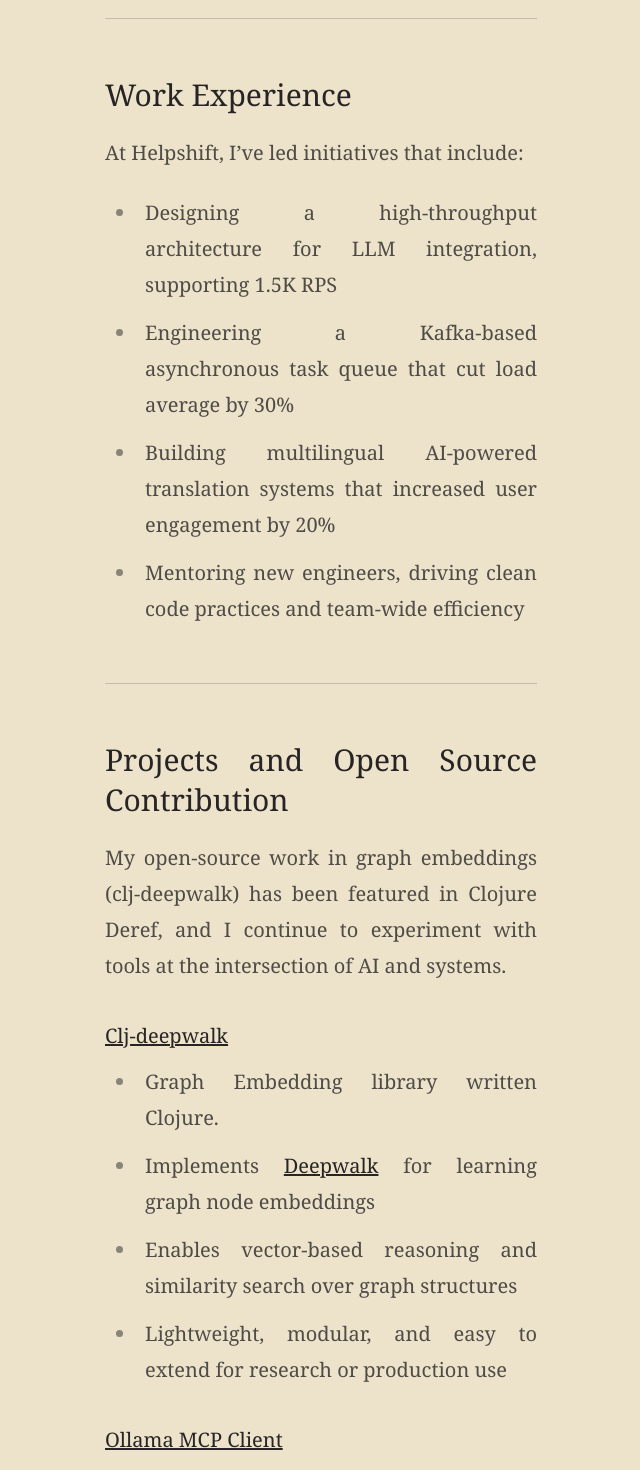
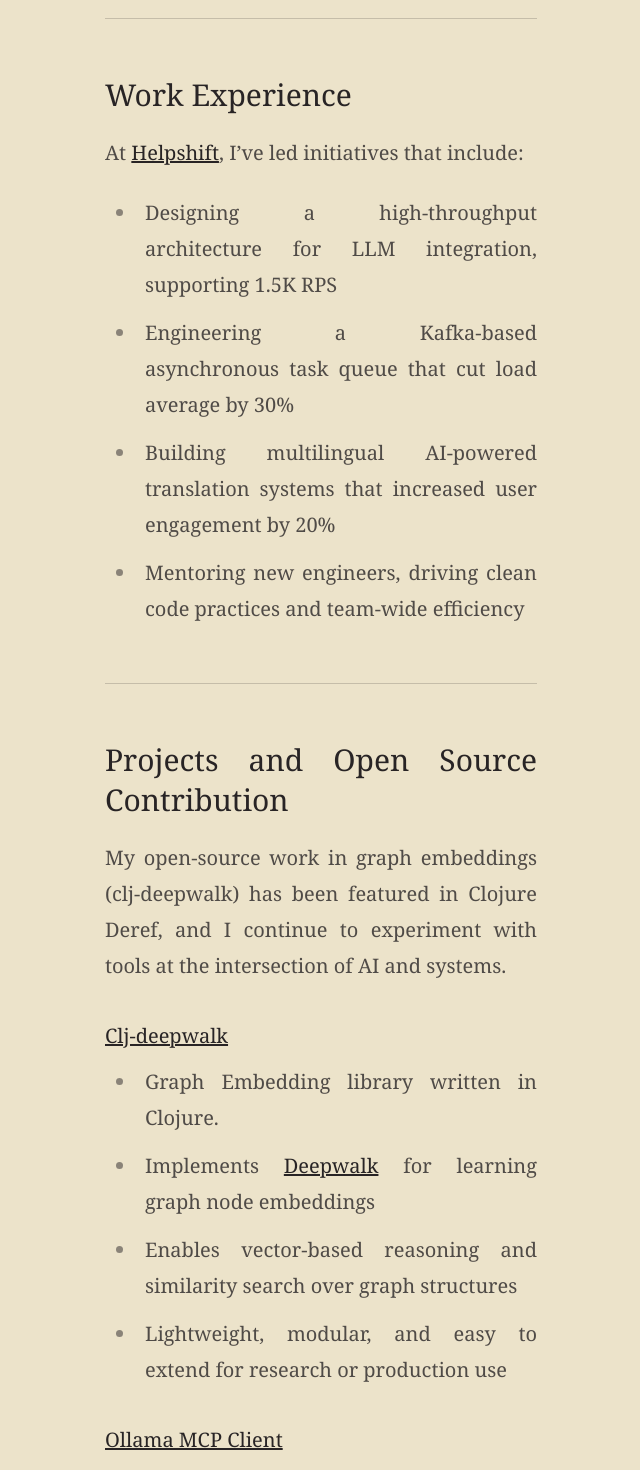
Before and after one commit to mihirrd/next-blog, a Next.js app: page /about in a window 1280 px wide. Shown: the part 700-2170 px from the top of the page, without its empty margins (319-959 px from the left). Built offline with nearby package versions, Linux system fonts and the light colour scheme.

Commit message:
Edit about me

```diff
--- a/app/about/about.md
+++ b/app/about/about.md
@@ -7,7 +7,7 @@
 ---
 
 ### Work Experience
-At Helpshift, I’ve led initiatives that include:
+At [Helpshift](https://www.helpshift.com/), I’ve led initiatives that include:
 - Designing a high-throughput architecture for LLM integration, supporting 1.5K RPS
 - Engineering a Kafka-based asynchronous task queue that cut load average by 30%
 - Building multilingual AI-powered translation systems that increased user engagement by 20%
@@ -19,7 +19,7 @@
 My open-source work in graph embeddings (clj-deepwalk) has been featured in Clojure Deref, and I continue to experiment with tools at the intersection of AI and systems.
 
 #### [Clj-deepwalk](https://github.com/mihirrd/clj-deepwalk)
-- Graph Embedding library written Clojure.
+- Graph Embedding library written in Clojure.
 - Implements [Deepwalk](https://arxiv.org/abs/1403.6652) for learning graph node embeddings
 - Enables vector-based reasoning and similarity search over graph structures
 - Lightweight, modular, and easy to extend for research or production use
@@ -51,8 +51,10 @@
 </p>
 <br>
 
-On a sidenote, I am also a Sitar Player and a student of Indian Classical Music. You can find my music on Youtube, Spotify and on Instagram!
+On a sidenote, I am also a Sitar Player and a student of Indian Classical Music. I have been teaching sitar since 2024 both - online and in person.
 
 <p align="center">
 <img src="/images/concert.png" style="border-radius: 12px;" alt="" width="600"/>
 </p>
+
+You can find my music on Youtube, Spotify and on Instagram!
--- a/app/about/page.tsx
+++ b/app/about/page.tsx
@@ -3,10 +3,6 @@
 import fs from 'fs'
 import matter from "gray-matter"
 import path from 'path'
-import Divider from '@/app/components/Divider'
-import getPostMetadata from '@/app/utils/getPostMetadata'
-import Link from 'next/link'
-import { Metadata } from 'next'
 
 function getAboutContent(slug) {
     const folder = path.join(process.cwd(), '/app/about/')
@@ -26,7 +22,7 @@
     <main>
       <section className="flex justify-center font-serif text-justify">
         <div className="flex flex-col p-10 w-full lg:w-2/5 md:text-lg">
-        <article className='prose prose-h4:font-thin prose-h3:font-thin prose-code:font-thin prose-code:text-sm md:prose-xl text-justify'>
+        <article className='prose prose-h4:font-thin prose-h3:font-thin prose-h2:font-thin prose-code:font-thin prose-code:text-sm md:prose-xl text-justify'>
         <Markdown>{content}</Markdown>
         </article>
         </div>
```
